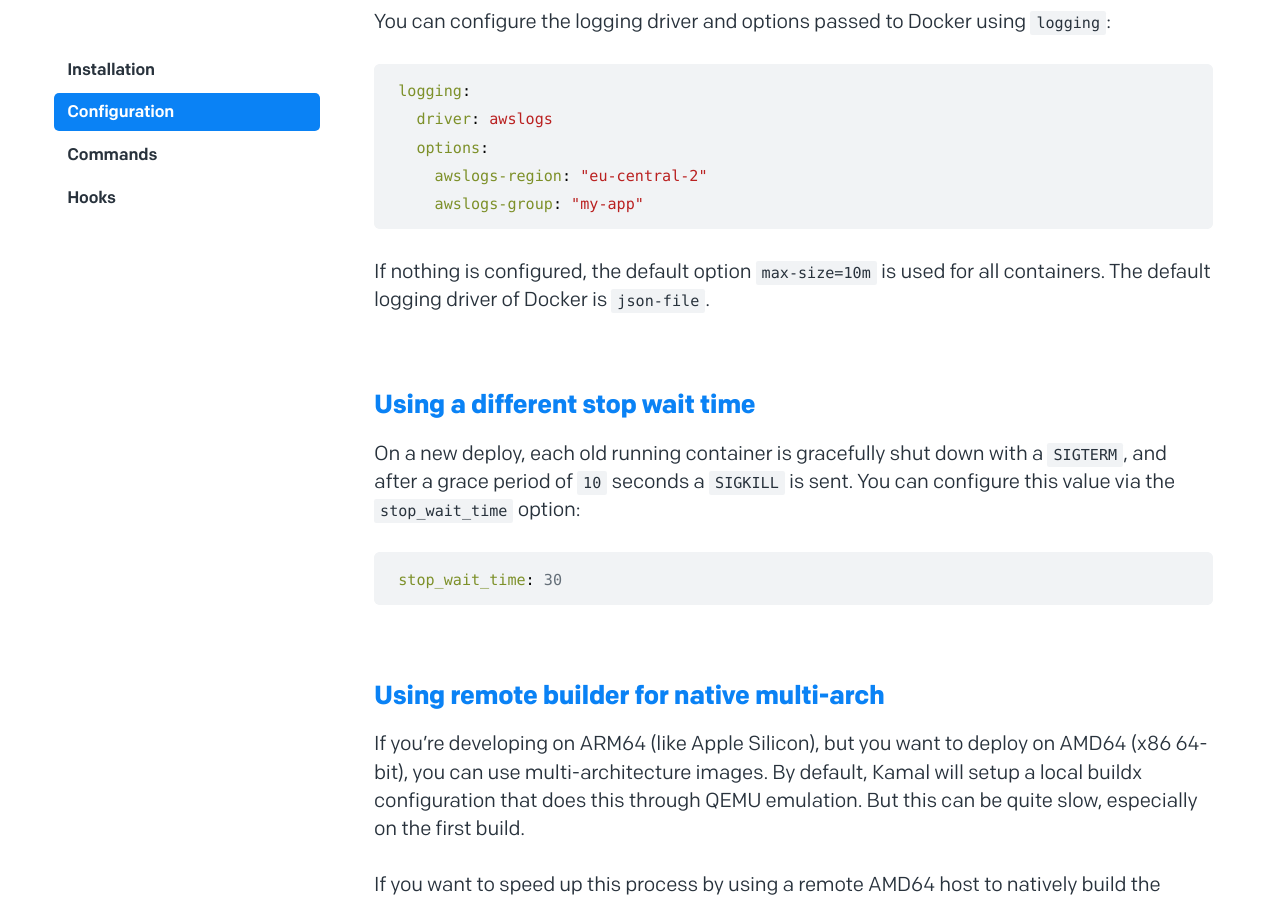
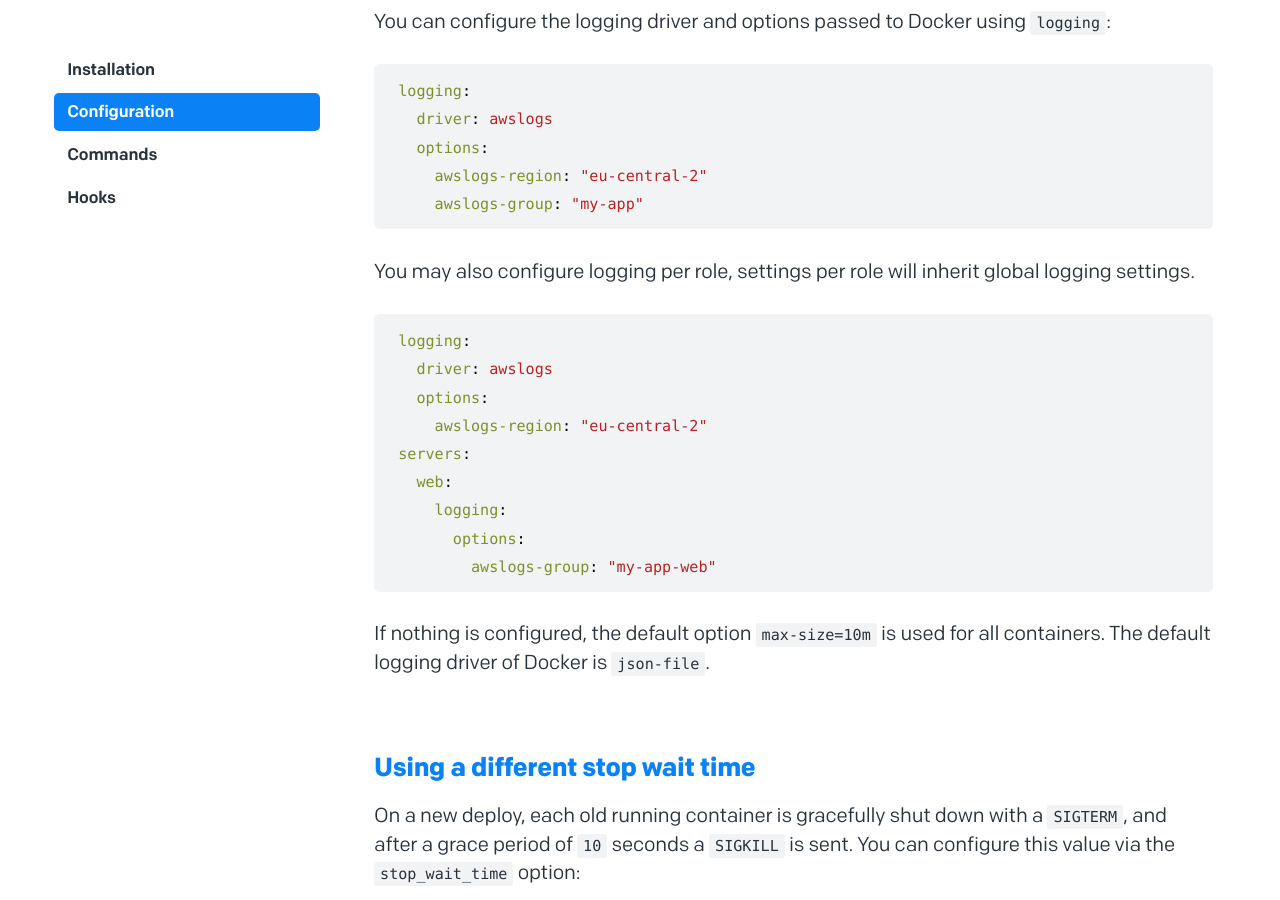
Before and after one commit to basecamp/kamal-site, a Jekyll site: the page built from _docs/configuration.md, in a window 1280 px wide and 900 px high, scrolled down 11943 px. Built offline with Jekyll 4.4.1, drawn with Linux system fonts in a browser that asks for light colours.

Commit message:
Update logging documentation to reflect possibility to set logging options per role.

````diff
--- a/_docs/configuration.md
+++ b/_docs/configuration.md
@@ -395,6 +395,20 @@ logging:
   options:
     awslogs-region: "eu-central-2"
     awslogs-group: "my-app"
+```
+
+You may also configure logging per role, settings per role will inherit global logging settings.
+
+```yaml
+logging:
+  driver: awslogs
+  options:
+    awslogs-region: "eu-central-2"
+servers:
+  web:
+    logging:
+      options:
+        awslogs-group: "my-app-web"
 ```
 
 If nothing is configured, the default option `max-size=10m` is used for all containers. The default logging driver of Docker is `json-file`.
````
